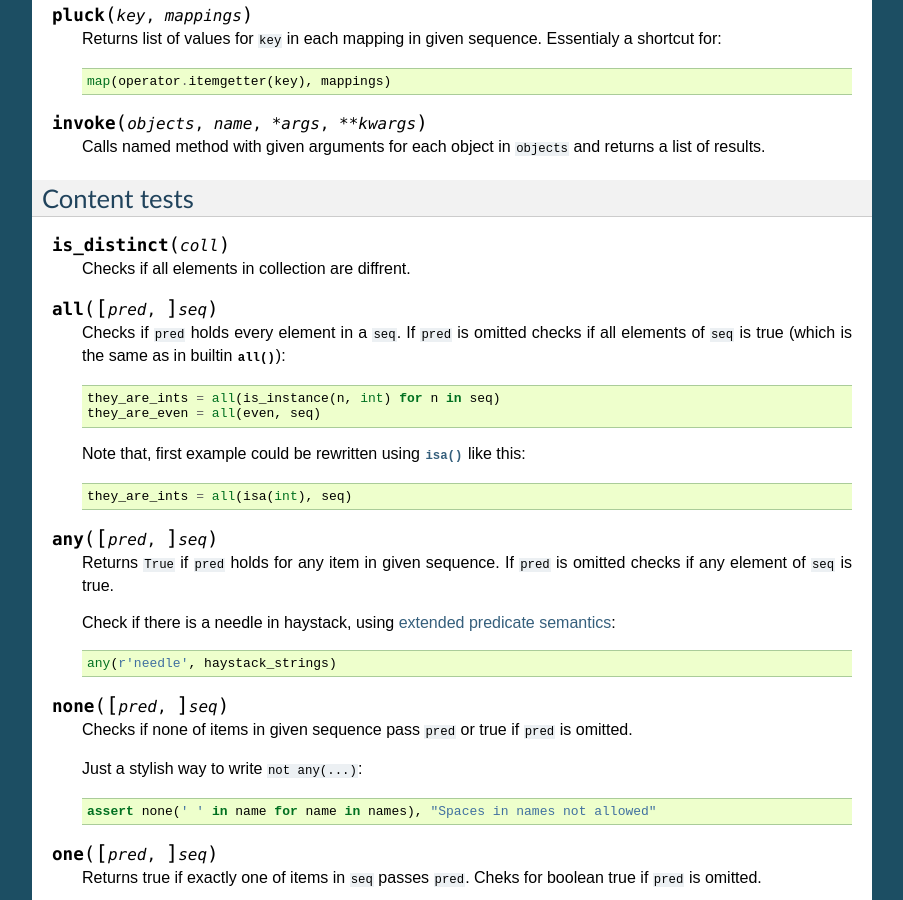
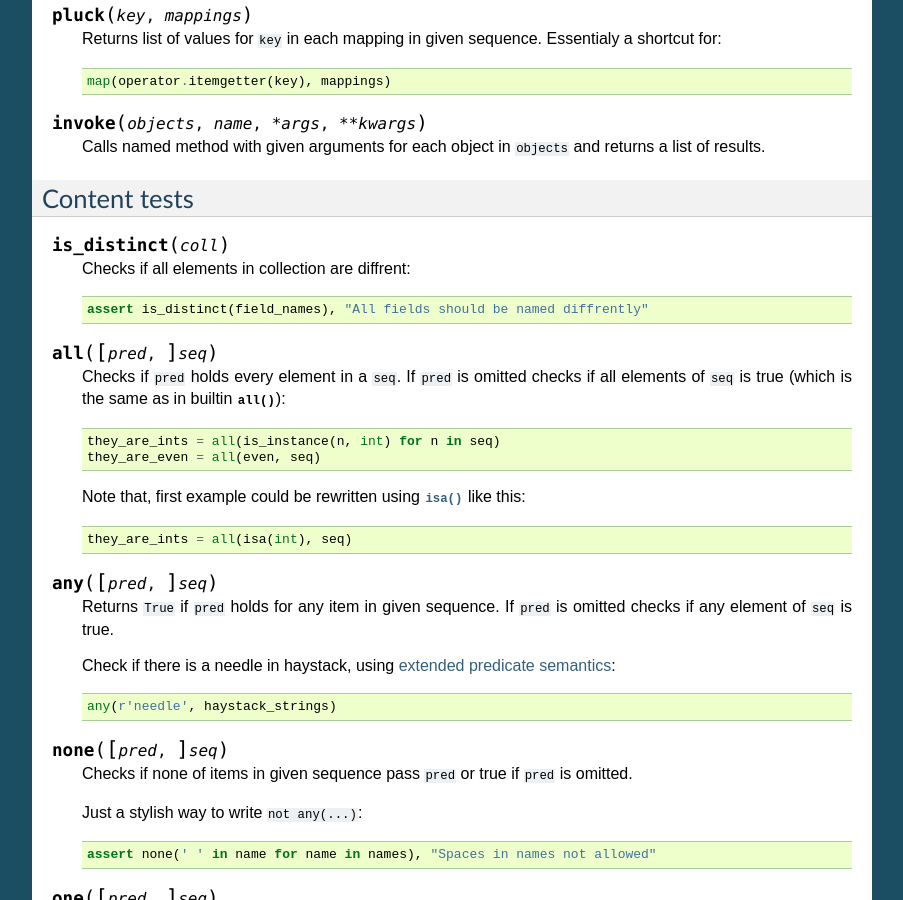
Before and after one commit to Jamaal224/funcy, a Sphinx documentation site: the page built from docs/colls.rst, in a window 1280 px wide and 900 px high, scrolled down 2691 px. Shown: the whole window, without its empty margins (198-1101 px from the left). Built offline with Sphinx 7.4.7, drawn with Linux system fonts in a browser that asks for light colours; pages that are not in the unit, such as notebooks, are missing from menus.

Commit message:
Example for is_distinct()

```diff
--- a/docs/colls.rst
+++ b/docs/colls.rst
@@ -176,7 +176,9 @@ Content tests
 
 .. function:: is_distinct(coll)
 
-    Checks if all elements in collection are diffrent.
+    Checks if all elements in collection are diffrent::
+
+        assert is_distinct(field_names), "All fields should be named diffrently"
 
 
 .. function:: all([pred], seq)
```
